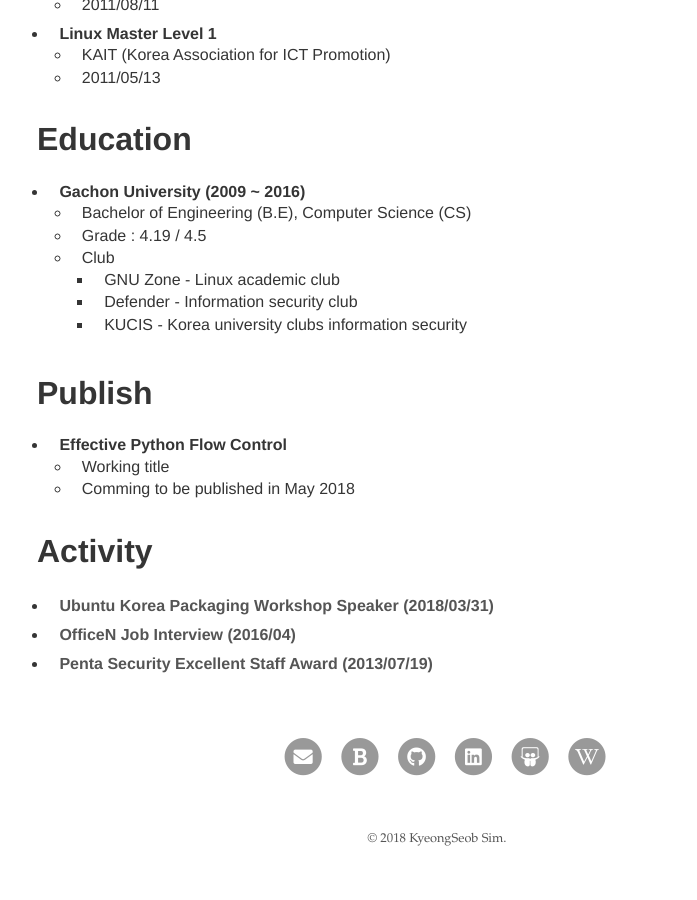
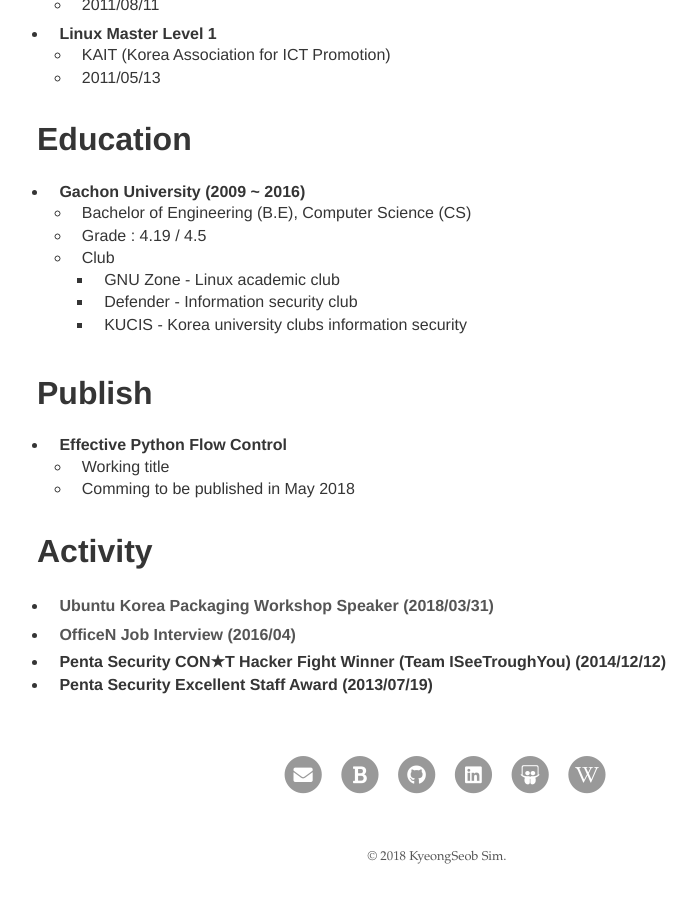
Before and after one commit to kssim/profile, a Jekyll site: the page built from index.md, in a window 1280 px wide and 900 px high, scrolled down 3736 px. Shown: the whole window, without its empty margins (203-900 px from the left). Built offline with Jekyll 4.4.1, drawn with Linux system fonts in a browser that asks for light colours; our own code applies the rules of GitHub Pages for plain Markdown files.

Commit message:
Update activity

```diff
--- a/index.md
+++ b/index.md
@@ -168,4 +168,5 @@ I want to develop a program for a long time. :)
 # Activity
 - [Ubuntu Korea Packaging Workshop Speaker (2018/03/31)](https://github.com/kssim/2018-korea-ubuntu-packaging-workshop)
 - [OfficeN Job Interview (2016/04)](http://officen.kr/ajax/ajaxmeminfo.do?memberID=444)
-- [Penta Security Excellent Staff Award (2013/07/19)](http://www.itonair.tv/%ED%8E%9C%ED%83%80%EC%8B%9C%ED%81%90%EB%A6%AC%ED%8B%B0%EC%8B%9C%EC%8A%A4%ED%85%9C%EC%A3%BC-%EC%B0%BD%EB%A6%BD-16%EC%A3%BC%EB%85%84-%EA%B8%B0%EB%85%90%EC%8B%9D/)
+- Penta Security CON★T Hacker Fight Winner (Team ISeeTroughYou) (2014/12/12)
+- Penta Security Excellent Staff Award (2013/07/19)
```
